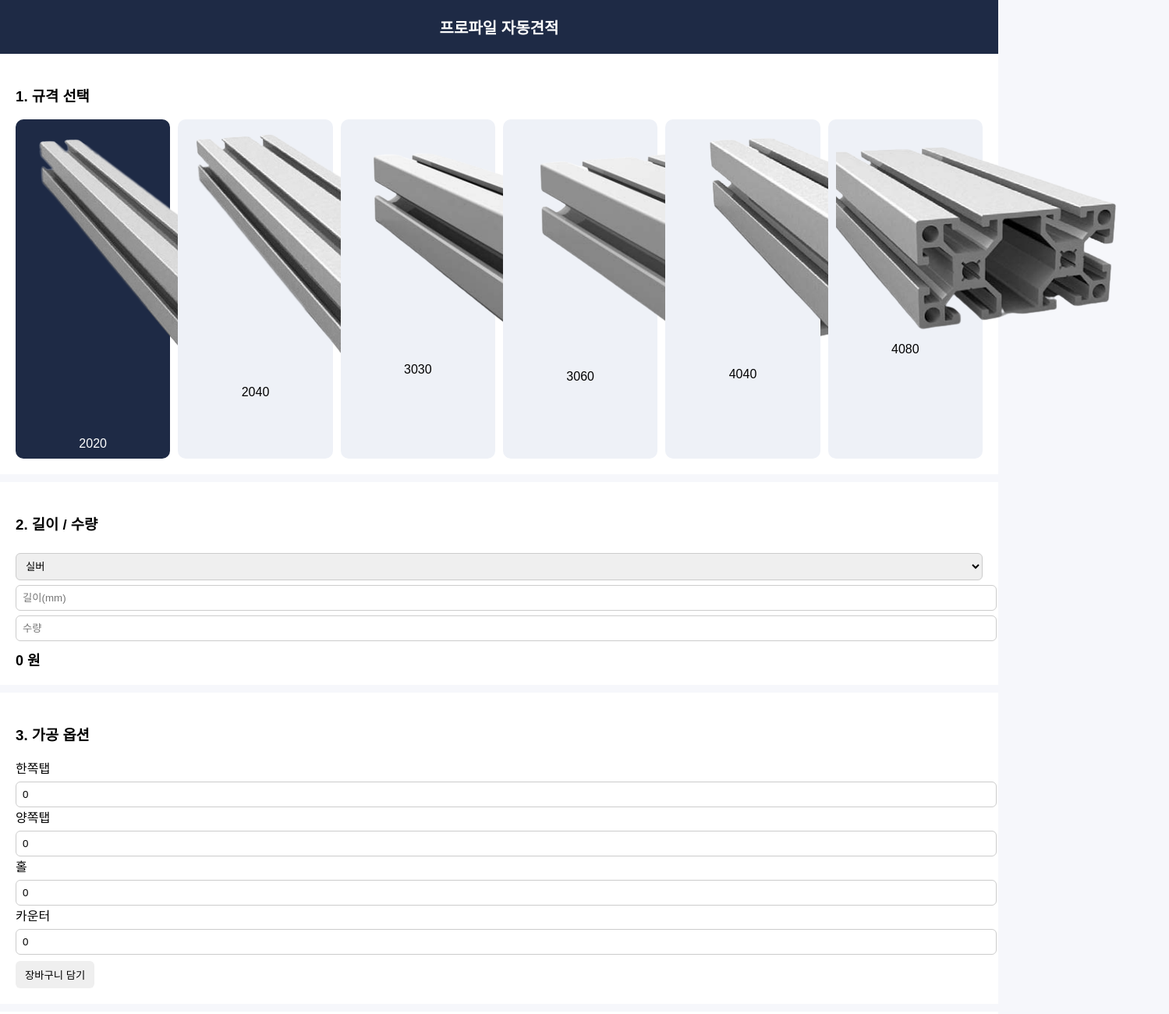
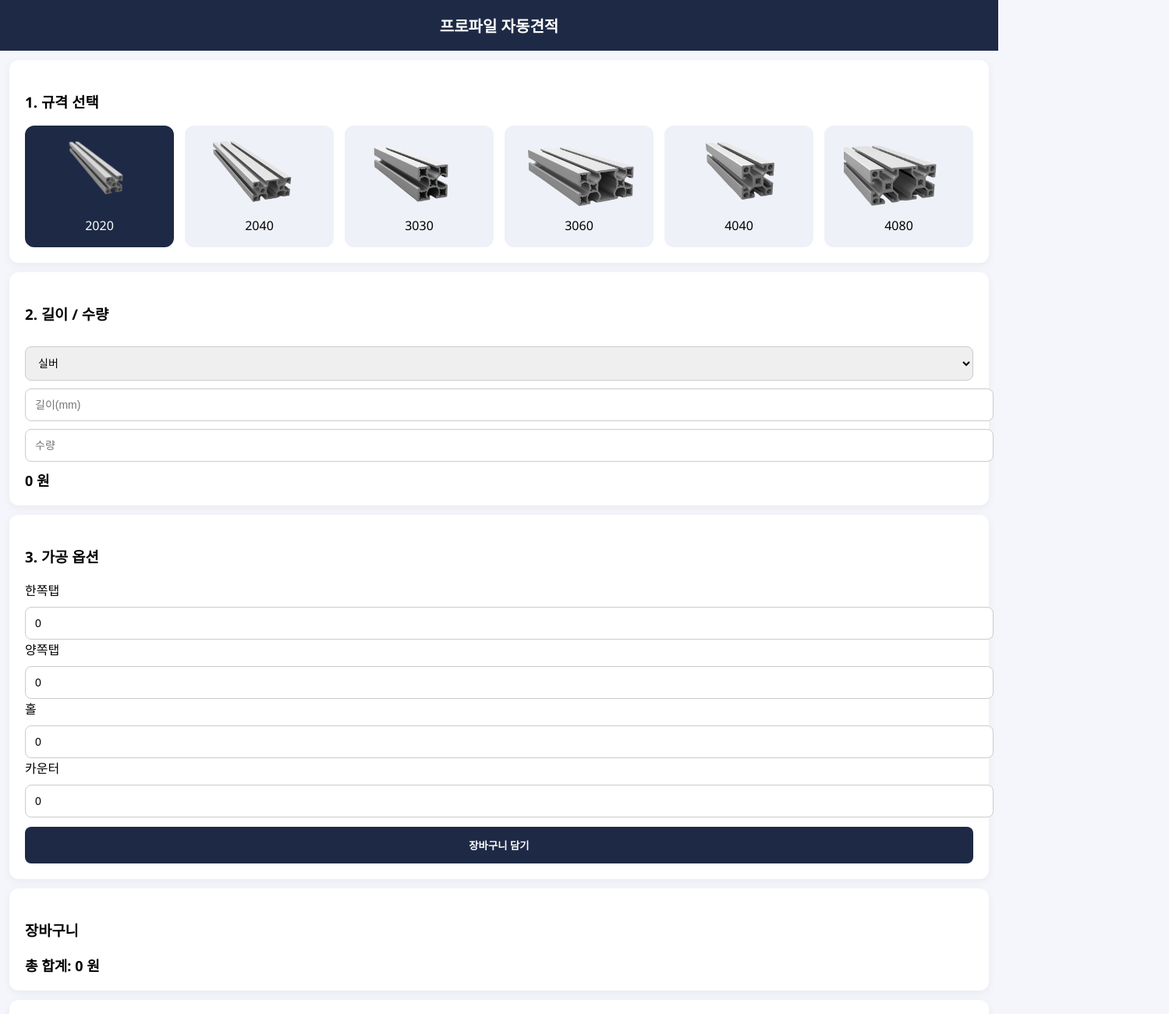
Before and after one commit to jinwoo8732-crypto/profile-quote-static, a website: page index.html in a window 1280 px wide. Shown: the top 1300 px of the page at 78% size, 1499 px wide, since content can reach past the window. Drawn offline with nearby package versions, Linux system fonts and the light colour scheme.

Commit message:
Update index.html

```diff
--- a/index.html
+++ b/index.html
@@ -9,16 +9,125 @@
 <script src="https://cdnjs.cloudflare.com/ajax/libs/jspdf/2.5.1/jspdf.umd.min.js"></script>
 
 <style>
-body{margin:0;font-family:Arial;background:#f6f7fb;}
-.header{background:#1e2a45;color:#fff;padding:20px;text-align:center;font-size:20px;font-weight:bold;}
-.section{background:#fff;padding:20px;margin-bottom:10px;}
-.size-grid{display:grid;grid-template-columns:repeat(auto-fit,minmax(120px,1fr));gap:10px;}
-.size-card{padding:10px;background:#eef1f7;border-radius:10px;text-align:center;cursor:pointer;}
-.size-card.active{background:#1e2a45;color:#fff;}
-input,select{width:100%;padding:8px;margin-top:6px;border-radius:6px;border:1px solid #ccc;}
-.total-box{font-weight:bold;font-size:18px;margin-top:10px;}
-.cart-item{background:#f1f3f9;padding:10px;border-radius:8px;margin-bottom:8px;}
-button{padding:8px 12px;margin-top:8px;border:none;border-radius:6px;cursor:pointer;}
+body{
+  margin:0;
+  font-family: 'Segoe UI', sans-serif;
+  background:#f4f6fb;
+}
+
+.header{
+  background:#1e2a45;
+  color:#fff;
+  padding:18px;
+  text-align:center;
+  font-size:20px;
+  font-weight:bold;
+}
+
+.section{
+  background:#fff;
+  padding:20px;
+  margin:12px;
+  border-radius:12px;
+  box-shadow:0 3px 12px rgba(0,0,0,0.05);
+}
+
+.size-grid{
+  display:grid;
+  grid-template-columns:repeat(auto-fit,minmax(120px,1fr));
+  gap:14px;
+}
+
+.size-card{
+  background:#eef1f7;
+  border-radius:12px;
+  padding:15px;
+  text-align:center;
+  cursor:pointer;
+  transition:all 0.2s ease;
+  border:2px solid transparent;
+}
+
+.size-card:hover{
+  transform:translateY(-3px);
+  box-shadow:0 4px 12px rgba(0,0,0,0.08);
+}
+
+.size-card.active{
+  background:#1e2a45;
+  color:#fff;
+  border:2px solid #1e2a45;
+}
+
+.size-card img{
+  width:100%;
+  max-height:90px;
+  object-fit:contain;
+  display:block;
+  margin:0 auto 10px auto;
+}
+
+input,select{
+  width:100%;
+  padding:12px;
+  margin-top:10px;
+  border-radius:8px;
+  border:1px solid #ccc;
+  font-size:14px;
+}
+
+button{
+  width:100%;
+  padding:14px;
+  margin-top:12px;
+  border:none;
+  border-radius:8px;
+  font-weight:bold;
+  background:#1e2a45;
+  color:#fff;
+  cursor:pointer;
+}
+
+button:hover{
+  opacity:0.9;
+}
+
+.cart-item{
+  background:#f1f3f9;
+  padding:12px;
+  border-radius:8px;
+  margin-bottom:10px;
+  font-size:14px;
+}
+
+.total-box{
+  font-weight:bold;
+  font-size:18px;
+  margin-top:10px;
+}
+
+/* 📱 모바일 최적화 */
+@media(max-width:600px){
+
+  .section{
+    margin:10px;
+    padding:16px;
+  }
+
+  .size-grid{
+    grid-template-columns:repeat(2,1fr);
+  }
+
+  .header{
+    font-size:18px;
+  }
+
+  button{
+    padding:16px;
+    font-size:15px;
+  }
+
+}
 </style>
 </head>
 
```
